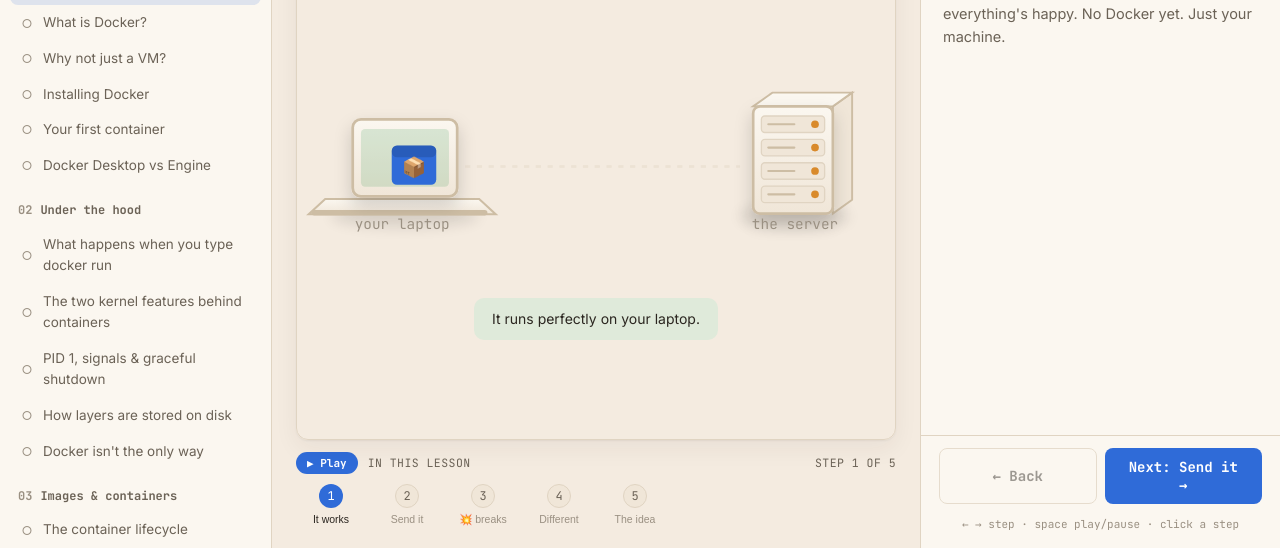
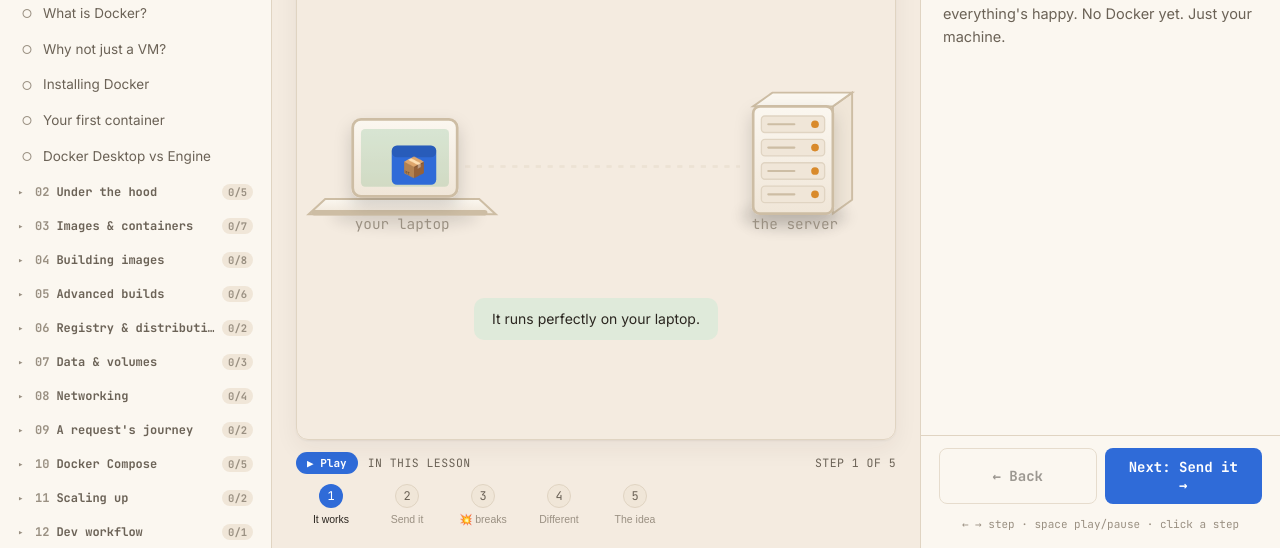
Before and after one commit to SHIVAM-SHARMA-766/dev2ops-learn, an Astro site: page /docker/introduction/before-containers in a window 1280 px wide. Shown: the part 253-801 px from the top of the page. Built offline with nearby package versions, Linux system fonts and the light colour scheme; Astro itself is replaced by a stand-in of ours.

Commit message:
UX: collapsible chapter sidebar + reduced-motion
The sidebar had a flat list of all 74 lessons across 18 chapters. Make chapters collapsible: the current chapter auto-expands, the rest collapse, each header shows a per-chapter progress count (and a tick when complete), and the current lesson scrolls into view on open. Add a prefers-reduced-motion guard that stops the looping animations (travelling packet, flowing dash, pings, spinners) and the 3D auto-rotate.

```diff
--- a/src/islands/StepPlayer.jsx
+++ b/src/islands/StepPlayer.jsx
@@ -16,9 +16,18 @@ export default function StepPlayer({ course, tree, lesson, prev, next }) {
   const [toast, setToast] = useState(null);
   const [playing, setPlaying] = useState(false);
   const [navOpen, setNavOpen] = useState(false);
+  const [expanded, setExpanded] = useState(() => new Set([lesson.chapter]));
   const railRef = useRef(null);
   const timelineRef = useRef(null);
+  const currentLessonRef = useRef(null);
   const current = steps[step] || {};
+
+  const toggleChapter = (slug) =>
+    setExpanded((prev) => {
+      const next = new Set(prev);
+      next.has(slug) ? next.delete(slug) : next.add(slug);
+      return next;
+    });
 
   const go = useCallback(
     (to) => setStep((s) => Math.max(0, Math.min(total - 1, typeof to === 'function' ? to(s) : to))),
@@ -85,6 +94,11 @@ export default function StepPlayer({ course, tree, lesson, prev, next }) {
     return () => clearTimeout(t);
   }, [playing, step, total]);
 
+  // bring the current lesson into view in the sidebar on open
+  useEffect(() => {
+    currentLessonRef.current?.scrollIntoView({ block: 'center' });
+  }, []);
+
   // on step change: reset the narration scroll, keep the active timeline step in view
   useEffect(() => {
     if (railRef.current) railRef.current.scrollTop = 0;
@@ -118,19 +132,37 @@ export default function StepPlayer({ course, tree, lesson, prev, next }) {
         </div>
 
         <nav className="side__tree" aria-label="Lessons">
-          {tree.map((ch, ci) => (
-            <div key={ch.slug} className="side__chapter">
-              <div className="side__chaptertitle mono">
+          {tree.map((ch, ci) => {
+            const doneHere = ch.lessons.filter((l) => done[`${ch.slug}/${l.slug}`]).length;
+            const isOpen = expanded.has(ch.slug);
+            const chapterDone = doneHere === ch.lessons.length && ch.lessons.length > 0;
+            return (
+              <div key={ch.slug} className={`side__chapter ${isOpen ? 'is-open' : ''}`}>
+                <button
+                  className="side__chaptertitle mono"
+                  onClick={() => toggleChapter(ch.slug)}
+                  aria-expanded={isOpen}
+                >
+                  <span className="side__chevron" aria-hidden="true">{isOpen ? '▾' : '▸'}</span>
                   <span className="side__chapternum">{String(ci + 1).padStart(2, '0')}</span>
-                {ch.title}
-              </div>
+                  <span className="side__chaptername">{ch.title}</span>
+                  <span className={`side__chaptercount ${chapterDone ? 'is-done' : ''}`}>
+                    {chapterDone ? '✓' : `${doneHere}/${ch.lessons.length}`}
+                  </span>
+                </button>
+                {isOpen && (
                   <ul className="side__lessons">
                     {ch.lessons.map((l) => {
                       const isCurrent = ch.slug === lesson.chapter && l.slug === lesson.slug;
                       const isDone = done[`${ch.slug}/${l.slug}`];
                       return (
                         <li key={l.slug}>
-                      <a href={l.path} className={`side__lesson ${isCurrent ? 'is-current' : ''}`} aria-current={isCurrent ? 'page' : undefined}>
+                          <a
+                            href={l.path}
+                            ref={isCurrent ? currentLessonRef : undefined}
+                            className={`side__lesson ${isCurrent ? 'is-current' : ''}`}
+                            aria-current={isCurrent ? 'page' : undefined}
+                          >
                             <span className={`side__tick ${isDone ? 'is-done' : ''}`} aria-hidden="true">
                               {isDone ? '✓' : '○'}
                             </span>
@@ -140,8 +172,10 @@ export default function StepPlayer({ course, tree, lesson, prev, next }) {
                       );
                     })}
                   </ul>
+                )}
               </div>
-          ))}
+            );
+          })}
         </nav>
       </aside>
 
--- a/src/islands/widgets/Layers3D.jsx
+++ b/src/islands/widgets/Layers3D.jsx
@@ -109,7 +109,7 @@ export default function Layers3D({ layers = [], writable, activeStep = 0 }) {
     controls.dampingFactor = 0.08;
     controls.enablePan = false;
     controls.enableZoom = false;
-    controls.autoRotate = true;
+    controls.autoRotate = !window.matchMedia?.('(prefers-reduced-motion: reduce)').matches;
     controls.autoRotateSpeed = 1.1;
     controls.minPolarAngle = Math.PI * 0.18;
     controls.maxPolarAngle = Math.PI * 0.46;
--- a/src/styles/player.css
+++ b/src/styles/player.css
@@ -39,13 +39,21 @@
 .side__progresstext { font-size: 11px; color: var(--ink-soft); white-space: nowrap; }
 
 .side__tree { flex: 1; overflow-y: auto; padding: 6px 10px 24px; }
-.side__chapter { margin-top: 10px; }
+.side__chapter { margin-top: 2px; }
 .side__chaptertitle {
-  display: flex; align-items: center; gap: 8px;
-  font-size: 12px; font-weight: 600; color: var(--ink-soft);
-  padding: 8px 8px 6px; text-transform: none;
+  display: flex; align-items: center; gap: 7px; width: 100%; cursor: pointer;
+  font-family: var(--font-mono); font-size: 12px; font-weight: 600; color: var(--ink-soft);
+  padding: 8px 8px; border-radius: 8px; background: none; border: none; text-align: left;
 }
-.side__chapternum { color: var(--ink-faint); }
+.side__chaptertitle:hover { background: var(--surface-2); color: var(--ink); }
+.side__chevron { font-size: 9px; color: var(--ink-faint); width: 10px; flex: none; }
+.side__chapternum { color: var(--ink-faint); flex: none; }
+.side__chaptername { flex: 1; min-width: 0; overflow: hidden; text-overflow: ellipsis; white-space: nowrap; }
+.side__chaptercount {
+  flex: none; font-size: 10.5px; color: var(--ink-faint); padding: 1px 6px; border-radius: 999px;
+  background: var(--surface-2);
+}
+.side__chaptercount.is-done { background: var(--accent); color: var(--accent-ink); }
 .side__lessons { list-style: none; margin: 0; padding: 0; }
 .side__lesson {
   display: flex; align-items: center; gap: 9px;
@@ -468,6 +476,14 @@
 .size-label { font-size: 11.5px; font-weight: 600; text-align: center; }
 .size-note { font-size: 9.5px; color: var(--ink-faint); text-align: center; max-width: 84px; }
 
+/* respect reduced motion: stop the looping/auto animations */
+@media (prefers-reduced-motion: reduce) {
+  .pj-packet, .pj-wire.is-active, .pj-packet__core::after,
+  .w-term__cursor, .w-build__spin, .w-flow__ping, .stack-copyup,
+  .w-diagram__edges line, .scene-target__ok { animation: none !important; }
+  .w-journey .pj-packet { display: none; }
+}
+
 /* Layers3D — WebGL (three.js) scene */
 .w-three { position: relative; width: 100%; height: 100%; min-height: 380px; }
 .three-canvas { position: absolute; inset: 0; width: 100%; height: 100%; cursor: grab; }
```
Lines whose indentation alone changed are shown as unchanged.
